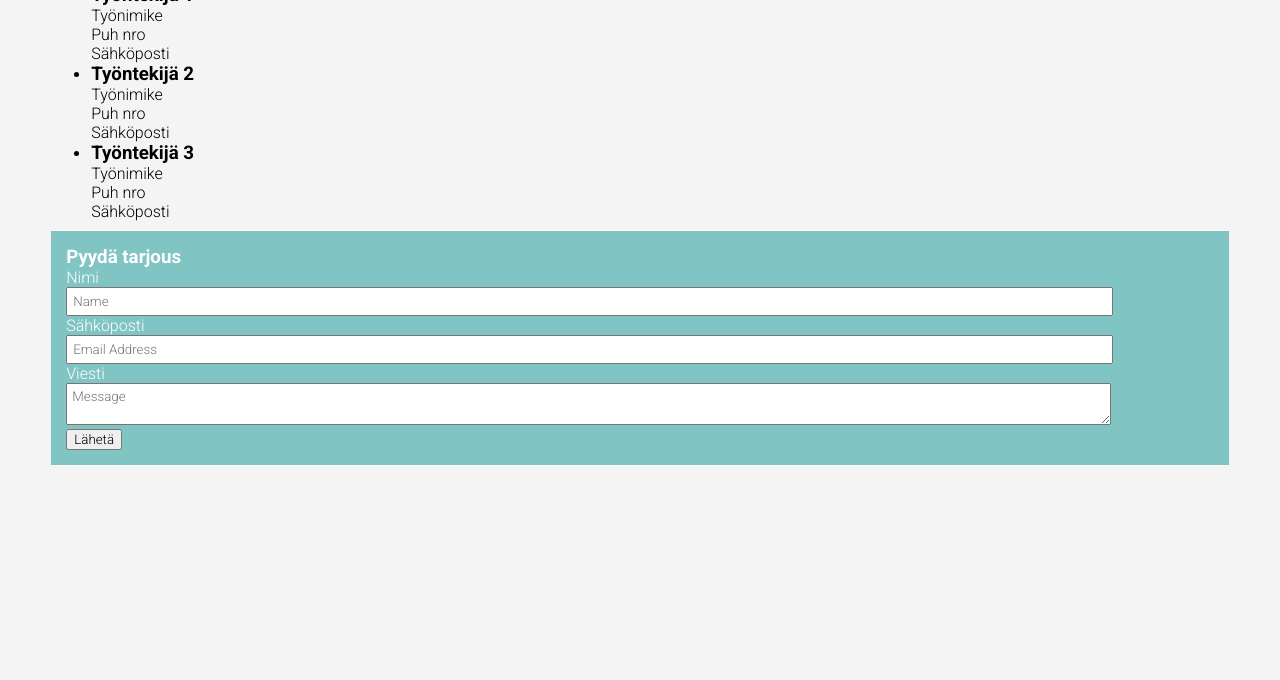
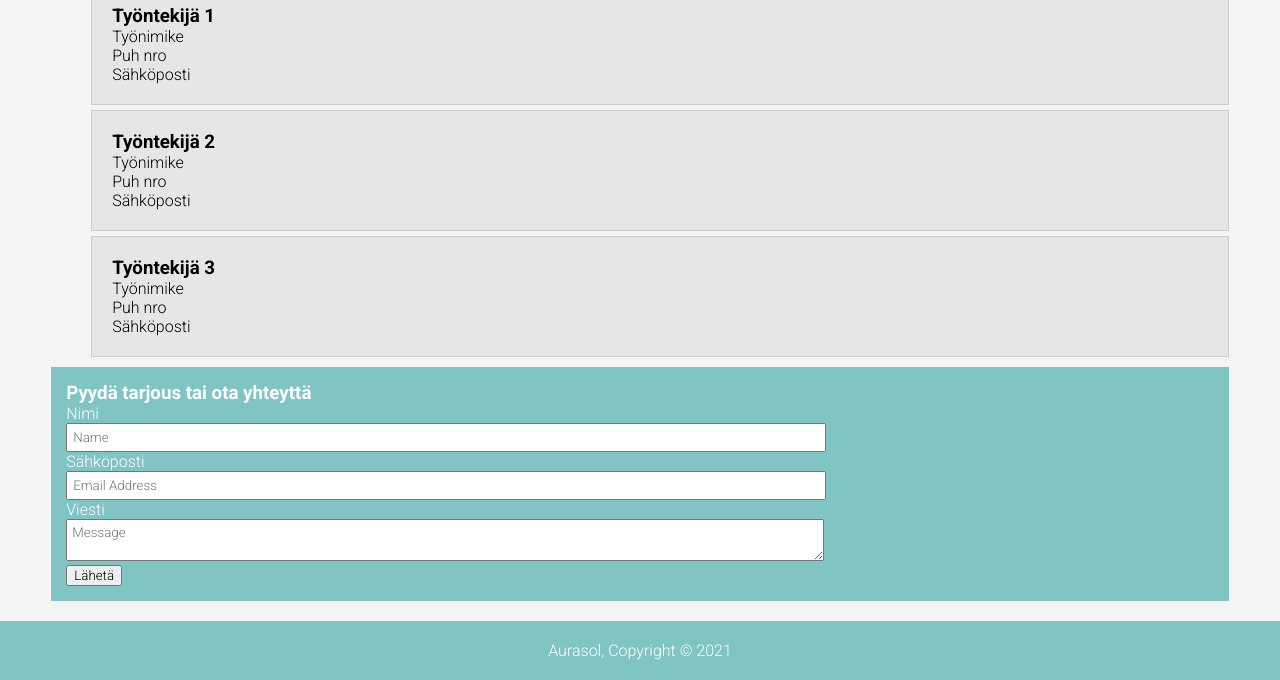
Before and after one commit to SannaSal/projekti-paja, a plain HTML site: page yhteystiedot.html in a window 1280 px wide. Shown: the part 406-1086 px from the top of the page. Before the commit the page ends 871 px from the top, so only its background shows below. Drawn offline with Linux system fonts and the light colour scheme.

Commit message:
Lisätty footteri ja parannettu yhteystiedot-välilehteä

```diff
--- a/css/style.css
+++ b/css/style.css
@@ -12,6 +12,8 @@ h1{
     max-width: 1200px;
     overflow: hidden;
 }
+
+
 .container.text{
     max-width: 600px;
     text-align: center;
@@ -70,27 +72,30 @@ body {
     padding:15px;
     background:#81c4c4;
     color: #ffffff;
-    margin-top:10px
-    margin-top: 10px
+    margin-top:10px;
+
   }
+
 
   /* Sidebar */
   aside#sidebar{
-     float: left;
+
     width: 100%;
     margin-top: 10px;
   }
 
   aside#sidebar .quote input,  aside#sidebar .quote textarea{
-     width: 90%;
+    width: 65%;
     padding: 5px;
 
     },
 
+
   /* Main-col */
   article#main-col{
     float: left;
-     width: 65%;
+    width: 100%;
+
   }
 
  /* Services */
@@ -100,7 +105,10 @@ body {
      border: #cccccc solid 1px;
      margin-bottom: 5px;
      background: #e6e6e6;
+
+
    }
+
 
     /* Image-slider */
     .slide-container {
@@ -202,3 +210,11 @@ body {
       padding: 141px 0 100px 0;
     }
   }
+
+  footer{
+  padding: 20px;
+  margin-top: 20px;
+  color: #ffffff;
+  background-color:#81c4c4;
+  text-align:center;
+}
--- a/yhteystiedot.html
+++ b/yhteystiedot.html
@@ -38,7 +38,7 @@
         <div class="container">
           <article id="main-col">
             <h2 class="page-title"> Yhteystiedot </h1>
-              <ul id="yhteystiedot">
+              <ul id="services">
                 <li>
                   <h3>Työntekijä 1</h3>
                     <p> Työnimike </p>
@@ -65,7 +65,7 @@
 
           <aside id="sidebar">
             <div class="dark">
-              <h3> Pyydä tarjous </h3>
+              <h3> Pyydä tarjous tai ota yhteyttä </h3>
               <form class="quote">
                 <div>
                   <label> Nimi </label><br>
@@ -86,5 +86,8 @@
         </div>
       </section>
 
+      <footer>
+          <p>Aurasol, Copyright &copy; 2021 </p>
+      </footer>
 </body>
 </html>
```
Also changed, not shown: index.html (+1 -1 lines), tuotteet-ja-palvelut.html (+3 -1 lines). Lines whose indentation alone changed are shown as unchanged.
